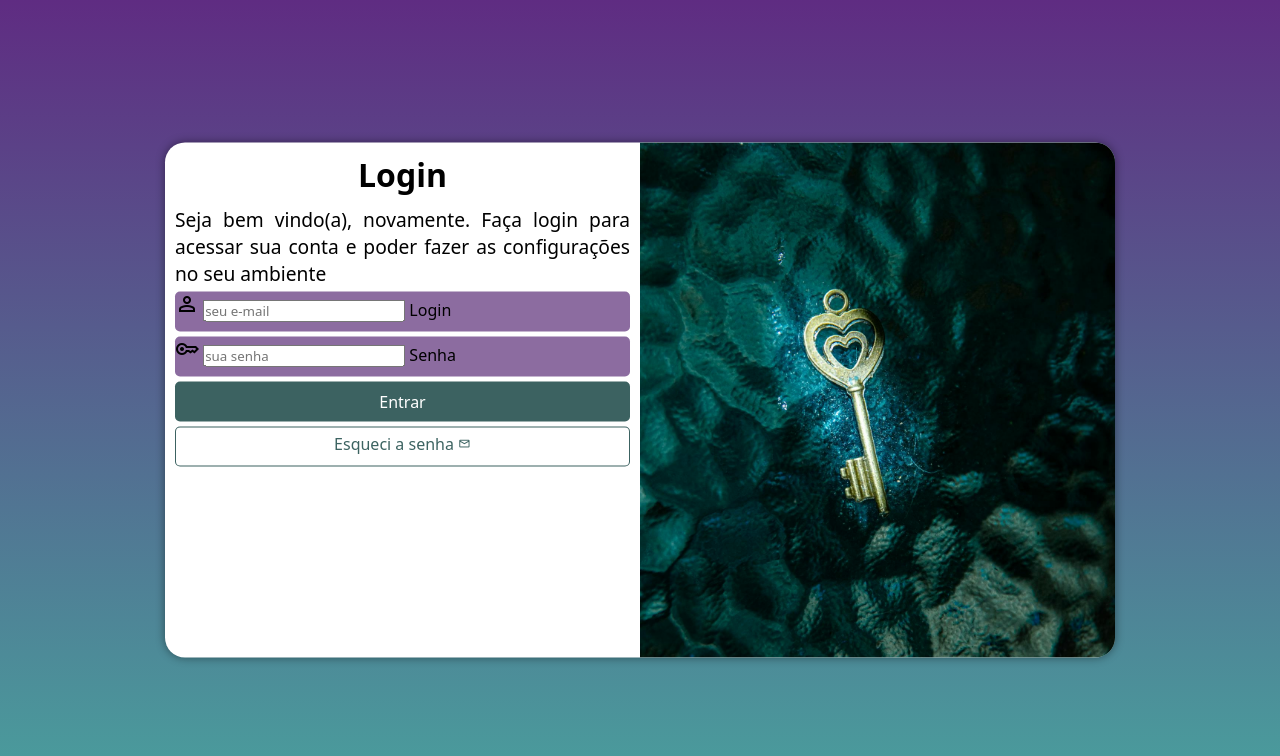
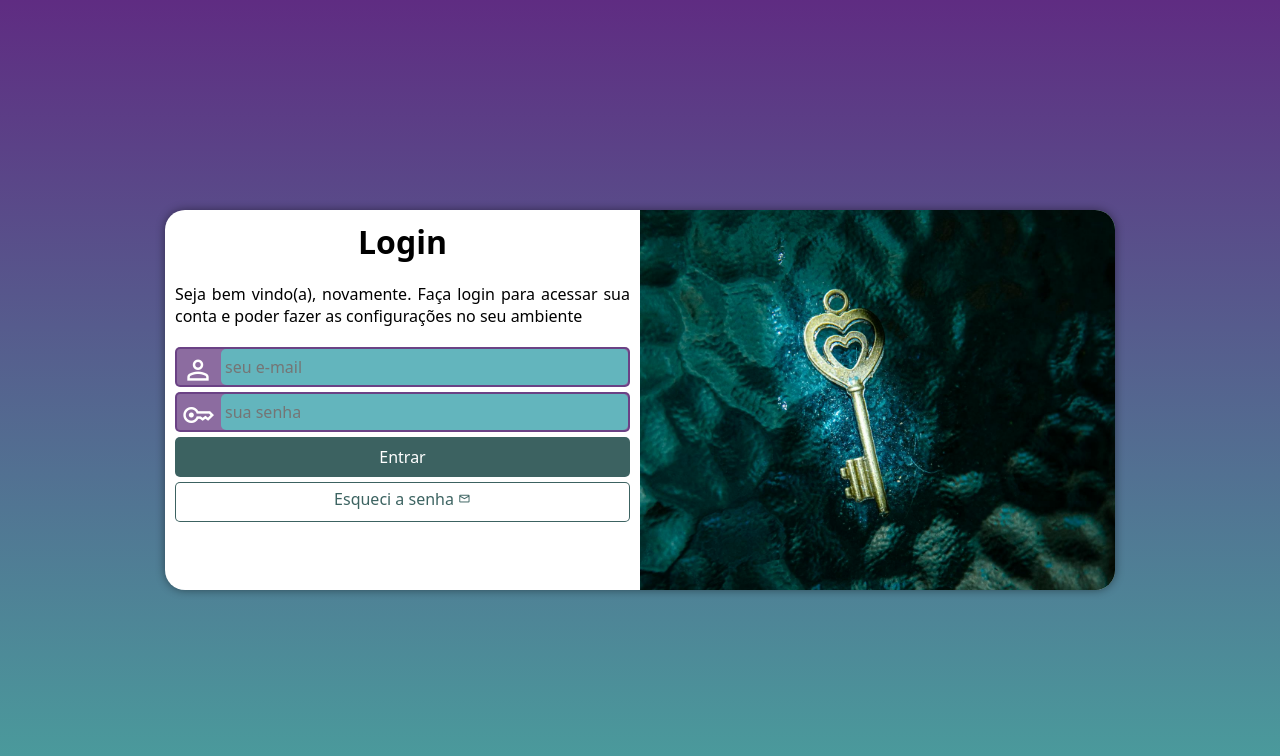
Before and after one commit to Mateus-d-Santos/projeto-login, a plain HTML site: page index.html in a window 1280 px wide. Drawn offline with nearby package versions, Linux system fonts and the light colour scheme.

Commit message:
Final do Projeto

```diff
--- a/estilos/media-query.css
+++ b/estilos/media-query.css
@@ -8,6 +8,7 @@
 
     section#login{
         width: 80vw;
+        height: 320px;
     }
 
     section#login > div#imagem{
@@ -30,9 +31,6 @@
         font-size: 1em;
     }
 
-    div.campo > label{
-        display: inline-block;
-    }
 }
 
 @media screen  and (min-width: 992px){
@@ -42,6 +40,7 @@
 
     section#login {
         width: 950px;
+        height: 380px;
     }
 
     section#login > div#imagem{
@@ -59,10 +58,8 @@
     }
 
     div#formulario > p {
-        font-size: 1.2em;
+        font-size: 1em;
+        margin: 20px 0px;
     }
 
-    div.campo > label{
-        display: inline-block;
-    }
 }
--- a/estilos/style.css
+++ b/estilos/style.css
@@ -29,7 +29,6 @@ section#login {
     position: absolute;
     top: 50%;
     left: 50%;
-    transform: translate(-50%, -50%);
     overflow: hidden;
     background-color: white;
     height: 515px;
@@ -38,6 +37,8 @@ section#login {
     box-shadow: 0px 0px 10px rgba(0, 0, 0, 0.445);
     transition: width .1s, height .1s;
     transition-timing-function: ease;
+    transform: translate(-50%, -50%);
+
 }
 
 section#login > div#imagem {
@@ -63,12 +64,36 @@ div#formulario > p {
     font-size: 0.9em;
 }
 
-form >div.campo{
+form > div.campo{
     background-color: #5e327bb6;
+    border: 2px solid #5e327bb6;
     width: 100%;
     height: 40px;
     border-radius: 5px;
     margin: 5px 0px;
+}
+
+div.campo > span{
+    color: white;
+    font-size: 2em;
+    width: 40px;
+    padding: 5px;
+}
+
+div.campo > input {
+    background-color: #58c9c5c9;
+    font-size: 1em;
+    width: calc(100% - 44px);
+    height: 100%;
+    border-radius: 5px;
+    border: 0px;
+    padding: 4px;
+    transform: translateY(-42px) translate(44px);
+
+}
+
+div.campo > input:focus-within{
+    background-color: white;
 }
 
 div.campo > label {
```
